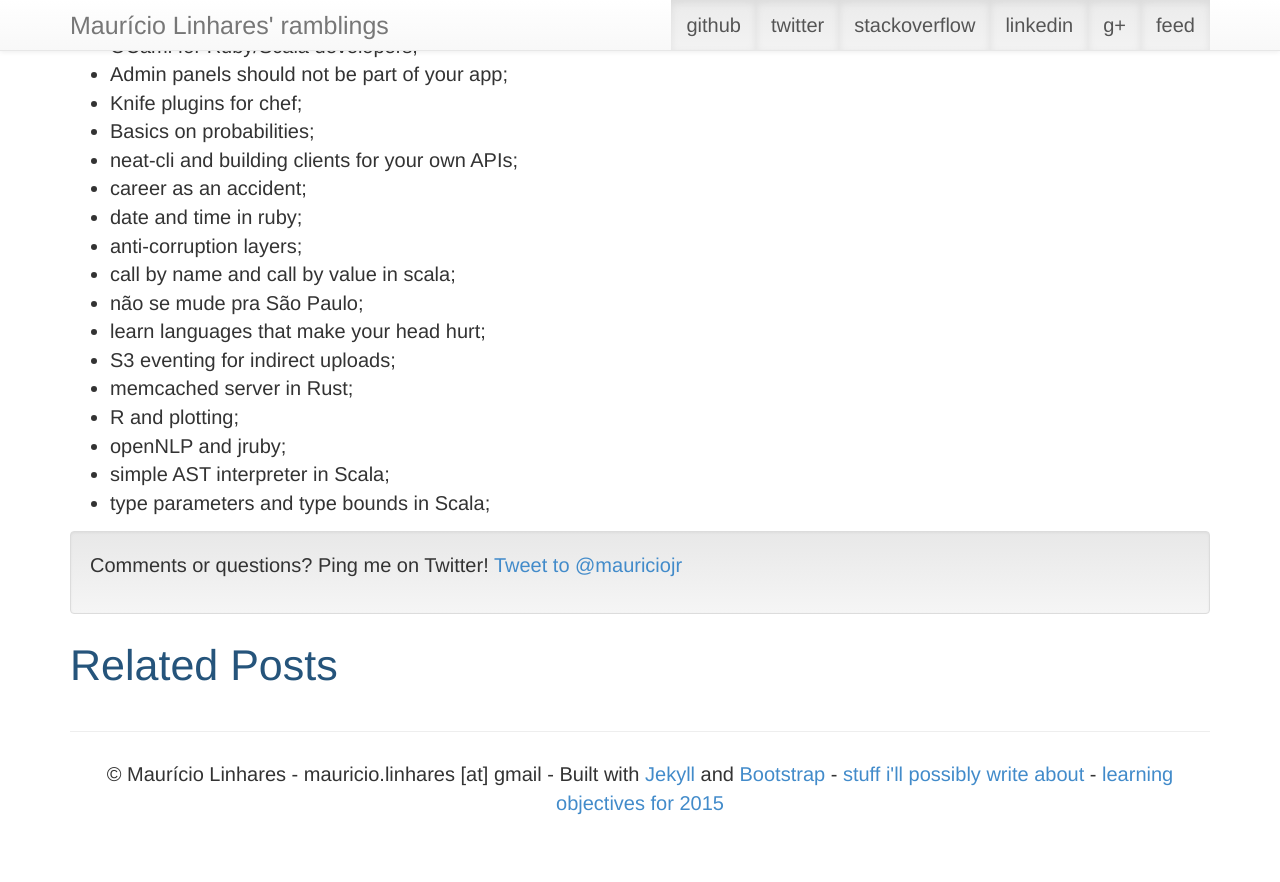
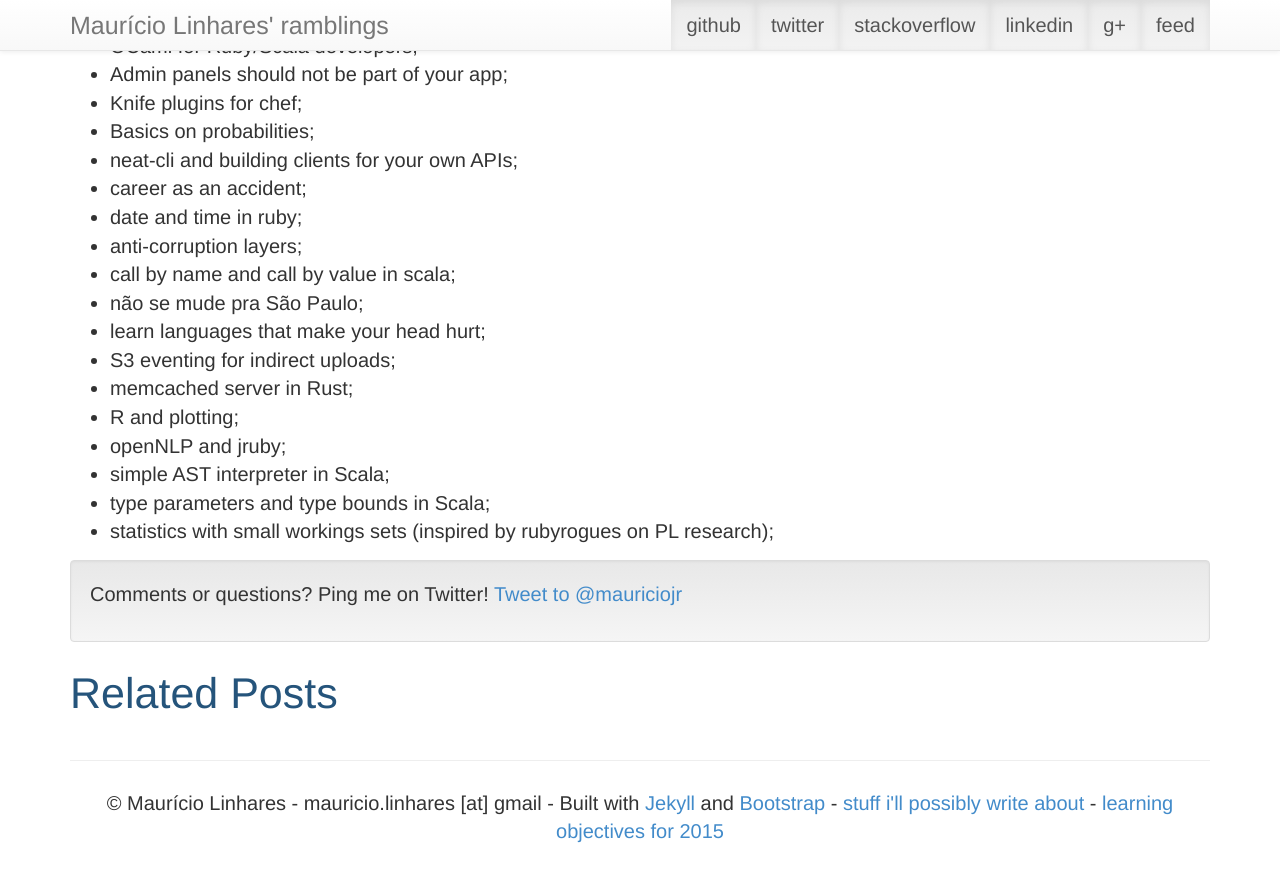
Before and after one commit to mauricio/mauricio.github.com, a Jekyll site: the page built from ideas/index.md, in a window 1280 px wide and 900 px high, scrolled down 556 px. Shown: the top 882 px of the window. Built offline with Jekyll 4.4.1, drawn with Linux system fonts in a browser that asks for light colours; comment, search, counter and statistics services are not loaded.

Commit message:
More ideas

```diff
--- a/ideas/index.md
+++ b/ideas/index.md
@@ -36,3 +36,4 @@ subtitle: my sandbox
 * openNLP and jruby;
 * simple AST interpreter in Scala;
 * type parameters and type bounds in Scala;
+* statistics with small workings sets (inspired by rubyrogues on PL research);
```
